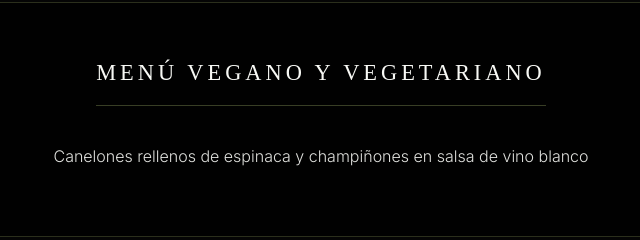
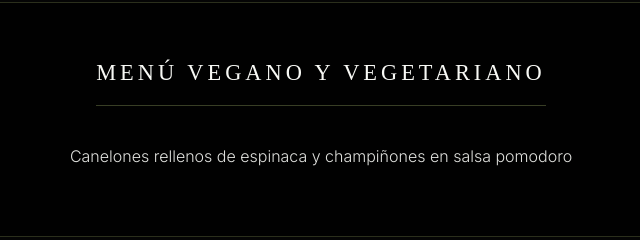
Before and after one commit to HOMERO-CHAVEZ-PRODUCTOR/LENGUAS-UAEMEX, a plain HTML site: page index.html in a window 1280 px wide. Shown: the part 3839-4079 px from the top of the page, 319-959 px from the left. Drawn offline with Linux system fonts and the light colour scheme.

Commit message:
index.html

```diff
--- a/index.html
+++ b/index.html
@@ -523,7 +523,7 @@
             <div class="menu-block">
                 <h4>Menú Vegano y Vegetariano</h4>
                 <ul class="menu-list">
-                    <li>Canelones rellenos de espinaca y champiñones en salsa de vino blanco</li>
+                    <li>Canelones rellenos de espinaca y champiñones en salsa pomodoro</li>
                 </ul>
             </div>
 
```
